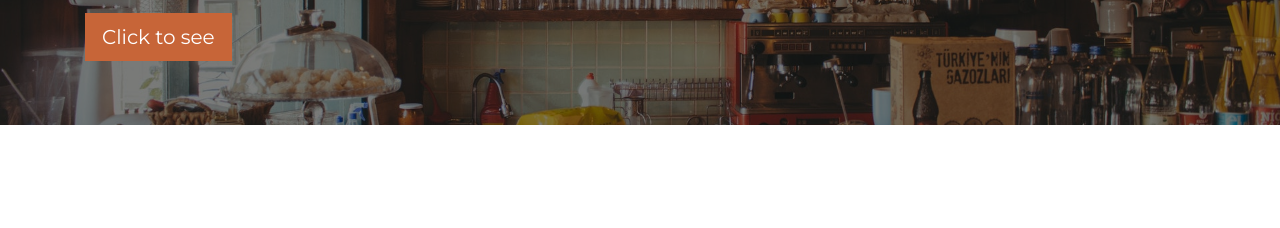
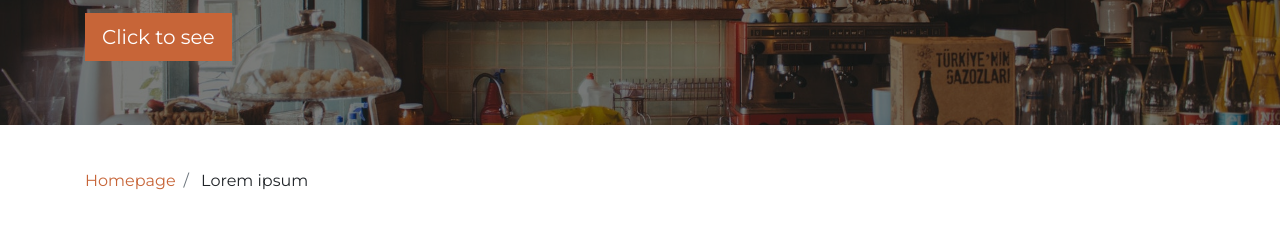
Before and after one commit to Mathias007/bootstrap-shop, a website built with webpack: page index.html in a window 1280 px wide. Shown: the part 228-456 px from the top of the page. Built offline with nearby package versions, Linux system fonts and the light colour scheme.

Commit message:
Add header and breadcrumb.

```diff
--- a/index.html
+++ b/index.html
@@ -14,7 +14,10 @@
         <title>Sklep Internetowy w Bootstrapie</title>
     </head>
     <body>
-        <nav class="navbar navbar-expand-lg sticky-top navbar-light bg-light">
+        <header>
+            <nav
+                class="navbar navbar-expand-lg sticky-top navbar-light bg-light"
+            >
                 <div class="container">
                     <a href="#" class="navbar-brand">
                         GoodShop
@@ -70,5 +73,18 @@
                     </button>
                 </div>
             </div>
+        </header>
+        <div class="container">
+            <nav aria-label="breadcrumb">
+                <ol class="breadcrumb">
+                    <li class="breadcrumb-item active">
+                        <a href="#">Homepage</a>
+                    </li>
+                    <li class="breadcrumb-item ">
+                        Lorem ipsum
+                    </li>
+                </ol>
+            </nav>
+        </div>
     </body>
 </html>
```
Lines whose indentation alone changed are shown as unchanged.
